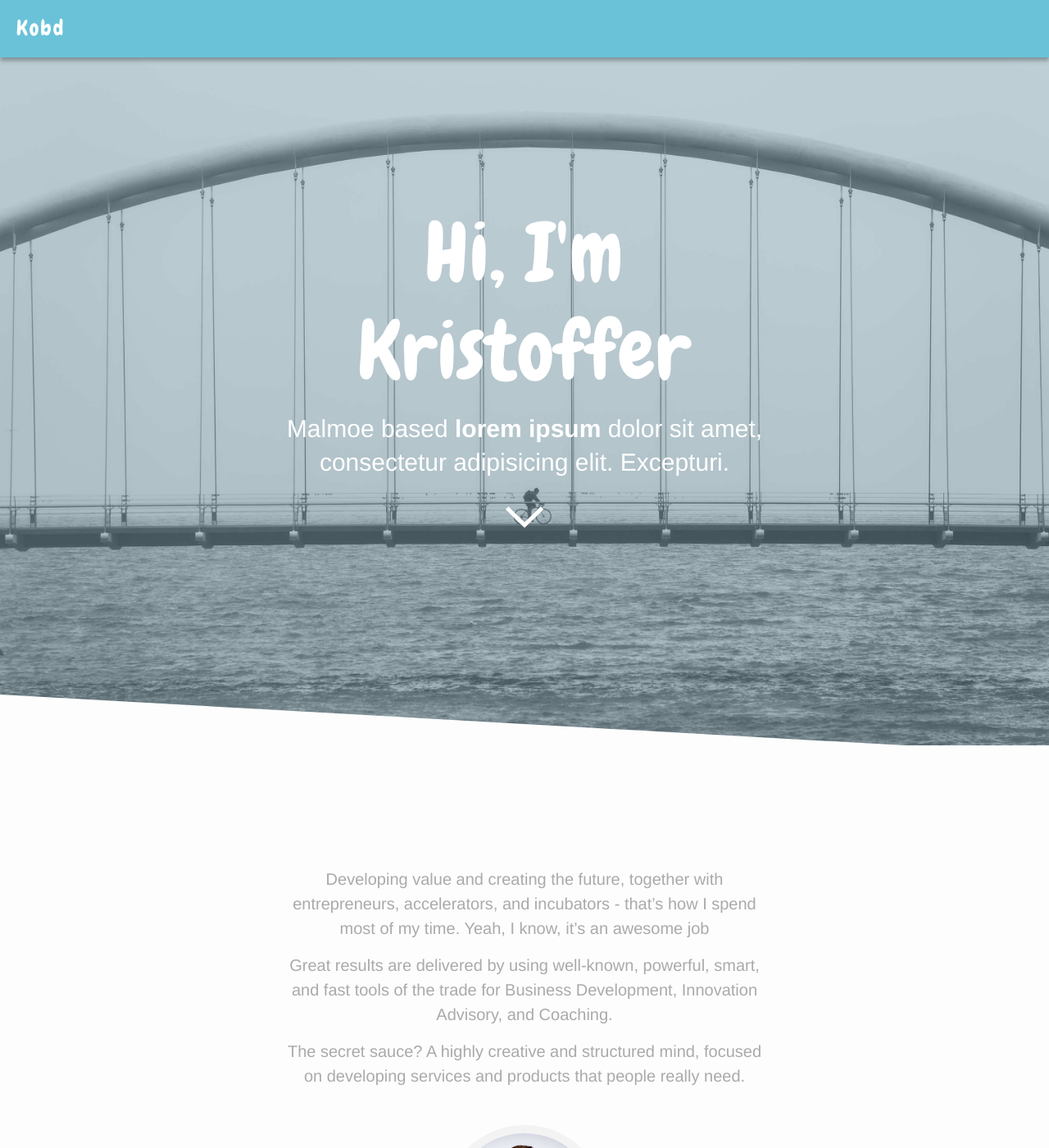
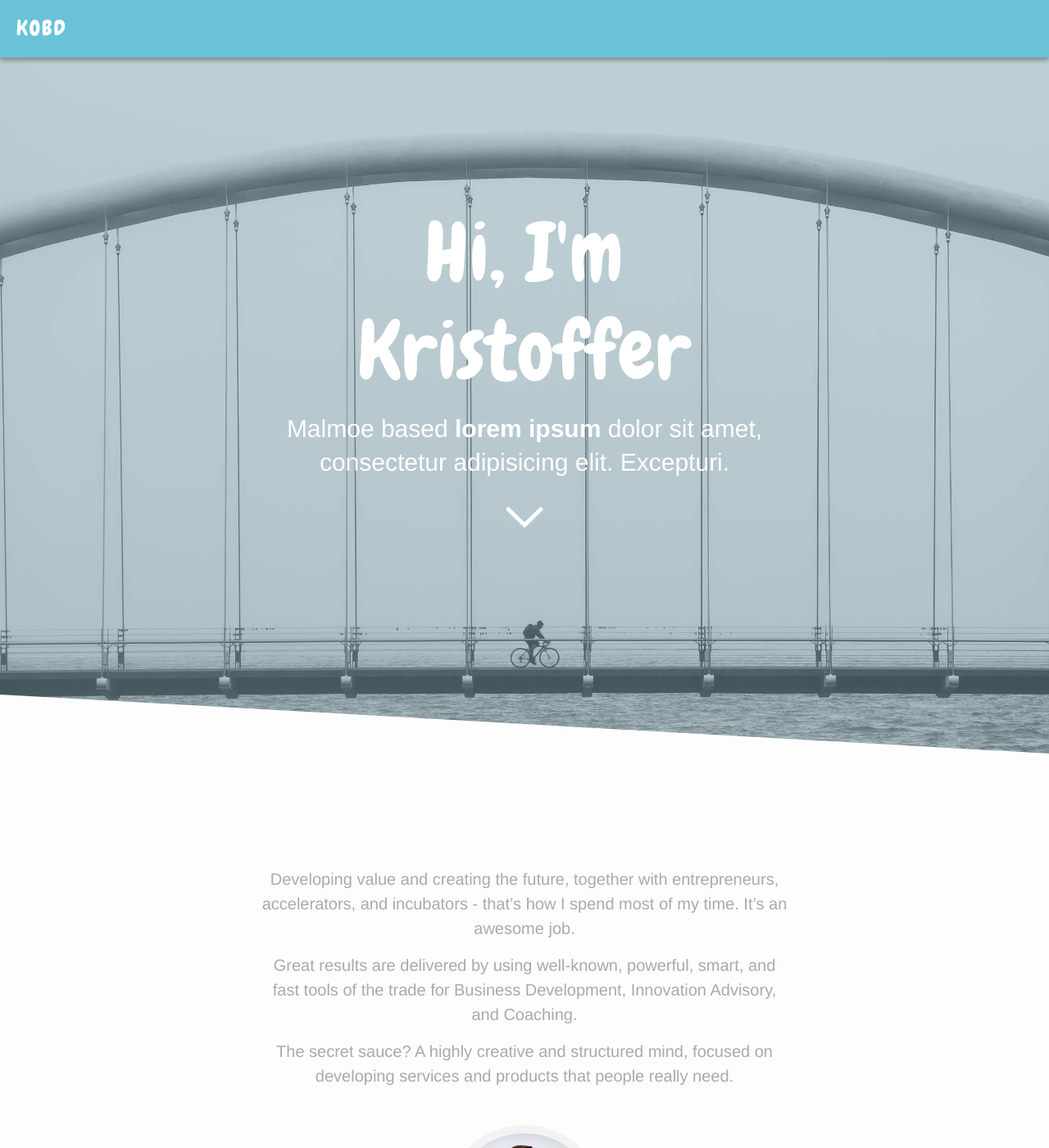
Before and after one commit to thomaswaern/krol, a Jekyll site: the page built from index.md, in a window 1280 px wide and 1400 px high. Shown: the whole window at 82% size. Built offline with Jekyll 4.4.1, drawn with Linux system fonts in a browser that asks for light colours.

Commit message:
Content edit

```diff
--- a/_config.yml
+++ b/_config.yml
@@ -1,5 +1,5 @@
 # Site settings
-title: Kobd
+title: KOBD
 email: kristoffer@kobd.com
 description: > # this means to ignore newlines until "baseurl:"
   Lorem ipsum dolor sit amet, consectetur adipisicing elit. Illum id quas inventore ducimus doloremque, natus sequi necessitatibus nulla in. Fugiat nihil est ipsam! Eum, ipsum, nihil. Veritatis, labore, repellendus.
--- a/_sass/_banner.scss
+++ b/_sass/_banner.scss
@@ -17,7 +17,7 @@
         position:absolute;
         bottom:0;
         left:0;
-        border-width: 90px 0 0 600px;
+        border-width: 90px 0 0 900px;
         border-color: transparent transparent transparent $background-color;
         border-style: solid solid solid dashed;
     }
@@ -25,7 +25,7 @@
 
 
 	@include media-query($on-laptop) {
-		background-size:100%;
+		background-size:130%;
 		background-attachment:fixed;
 		height:100%;
 		padding-bottom:180px;
@@ -34,6 +34,10 @@
 	        border-width: 180px 0 0 3200px;
 	    }
 
+	}
+
+	@include media-query($on-laptop) {
+		background-size:130%;
 	}
 
 
@@ -56,7 +60,7 @@
 		font-family: 'Chewy', cursive;
 		letter-spacing: 1.2px;
 
-		@include media-query($on-palm) {
+		@include media-query($on-laptop) {
 			font-size:100px;
 		}
 	}
--- a/css/main.scss
+++ b/css/main.scss
@@ -22,11 +22,11 @@ $grey-color-light: lighten($grey-color, 40%);
 $grey-color-dark:  darken($grey-color, 25%);
 
 // Width of the content area
-$content-width:    620px;
+$content-width:    680px;
 
 $on-palm:          600px;
 $on-laptop:        800px;
-$on-desktop:        1800px;
+$on-desktop:       1800px;
 
 // Using media queries with like this:
 // @include media-query($on-palm) {
--- a/index.md
+++ b/index.md
@@ -4,7 +4,7 @@ layout: default
 
 <div class="home">
 
-  <p>Developing value and creating the future, together with entrepreneurs, accelerators, and incubators - that’s how I spend most of my time. Yeah, I know, it’s an awesome job</p>
+  <p>Developing value and creating the future, together with entrepreneurs, accelerators, and incubators - that’s how I spend most of my time. It’s an awesome job.</p>
 
   <p>Great results are delivered by using well-known, powerful, smart, and fast tools of the trade for Business Development, Innovation Advisory, and Coaching.</p>
 
```
